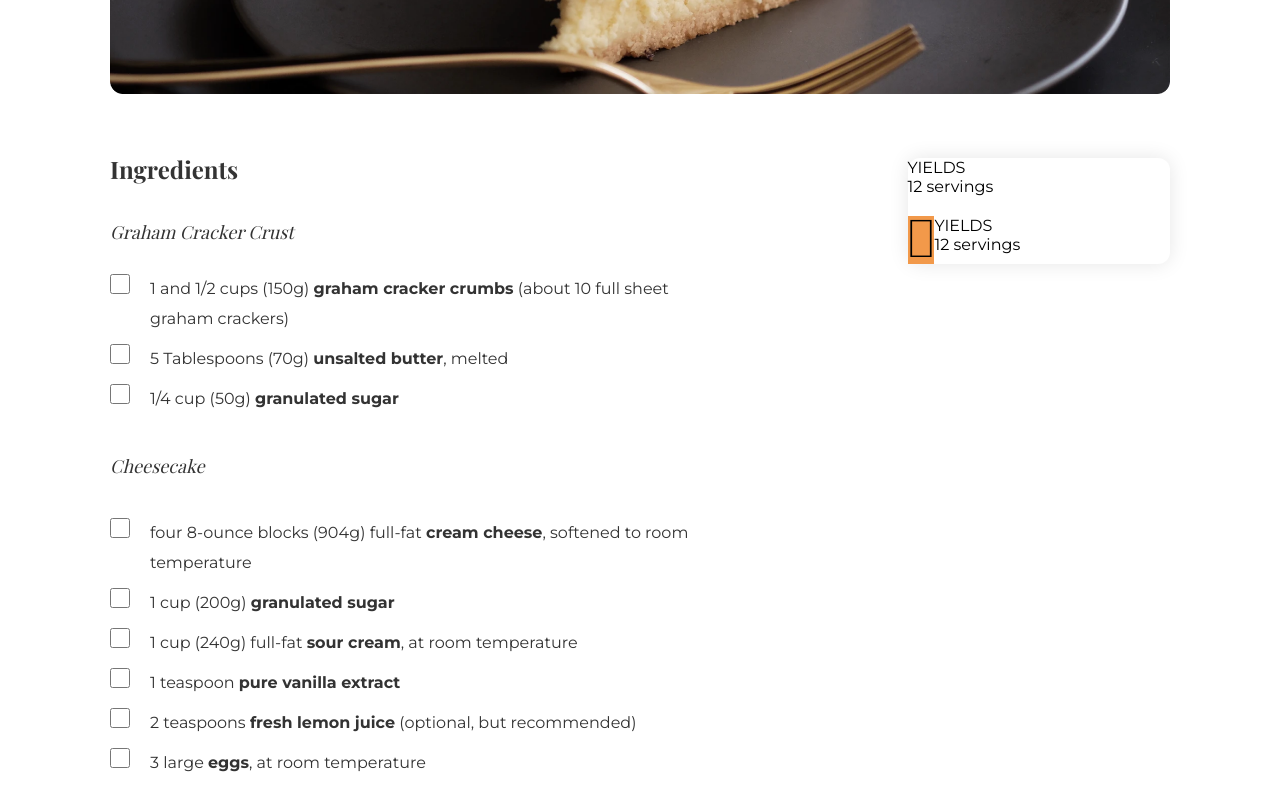
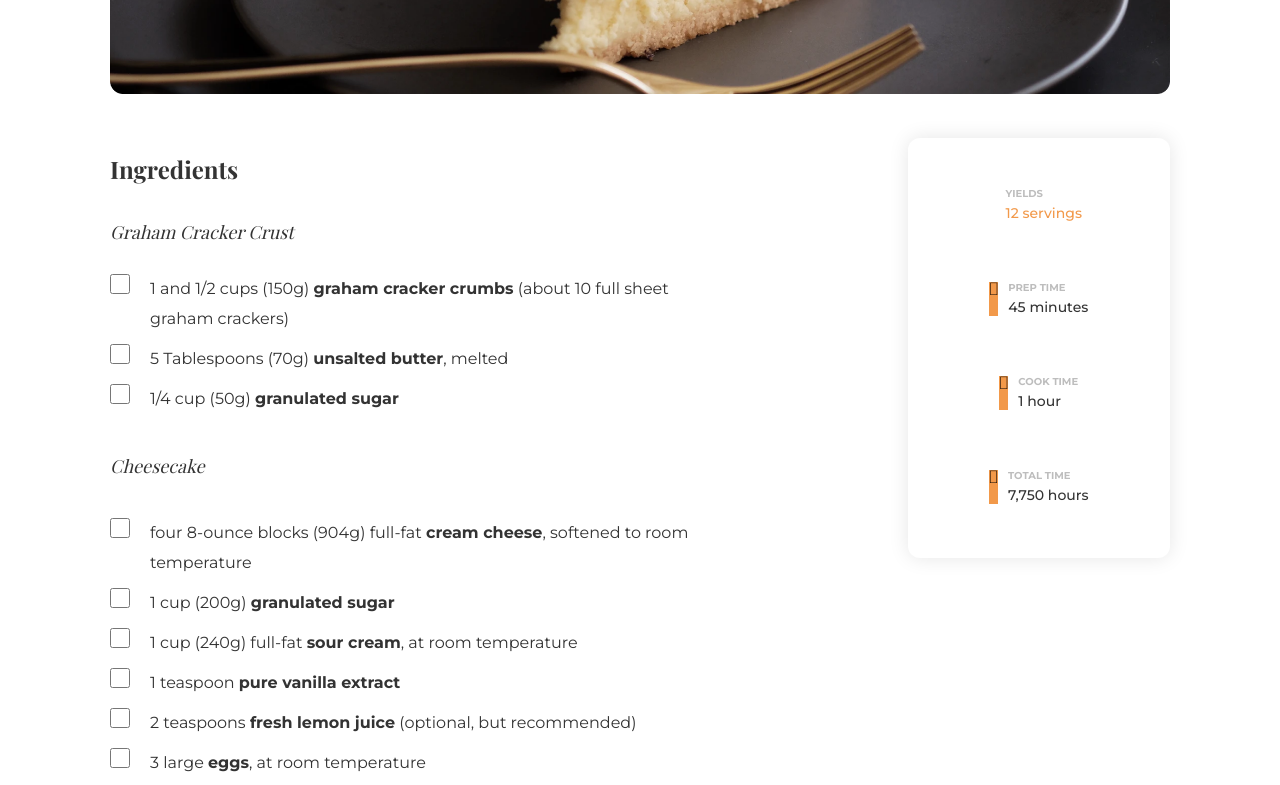
Before and after one commit to ImieboGodson/DevChallenges-recipe-page, a plain HTML site: page index.html in a window 1280 px wide. Shown: the part 660-1445 px from the top of the page. Drawn offline with nearby package versions, Linux system fonts and the light colour scheme; a web font is replaced by a local one.

Commit message:
feature commit

```diff
--- a/index.html
+++ b/index.html
@@ -22,7 +22,9 @@
 
     <link
       rel="stylesheet"
-      href="resources/css/style.css"
+      href="https://cdnjs.cloudflare.com/ajax/libs/font-awesome/5.15.1/css/all.min.css"
+      integrity="sha512-+4zCK9k+qNFUR5X+cKL9EIR+ZOhtIloNl9GIKS57V1MyNsYpYcUrUeQc9vNfzsWfV28IaLL3i96P9sdNyeRssA=="
+      crossorigin="anonymous"
     />
 
     <link
@@ -32,10 +34,14 @@
 
     <link
       rel="stylesheet"
-      href="https://cdnjs.cloudflare.com/ajax/libs/font-awesome/5.15.1/css/all.min.css"
-      integrity="sha512-+4zCK9k+qNFUR5X+cKL9EIR+ZOhtIloNl9GIKS57V1MyNsYpYcUrUeQc9vNfzsWfV28IaLL3i96P9sdNyeRssA=="
-      crossorigin="anonymous"
+      href="resources/css/mediaquieries.css"
     />
+
+    <link
+      rel="stylesheet"
+      href="resources/css/style.css"
+    />
+
 
     <title>Recipe Page</title>
 
@@ -63,7 +69,7 @@
         <img src="/resources/images/photo1.png" alt="">
       </div>
       <div class="description grid">
-        <div class="ingredient-instruction">
+        <div class="left-col">
           <h2 class="heading my-2 py-1">Ingredients</h2>
           <h3 class="food-title my-4 py-2">Graham Cracker Crust</h3>
           <div class="check-list-item my-2">
@@ -178,26 +184,42 @@
             <p class="list-description">Serve cheesecake with desired toppings. Cover
               and store leftover cheesecake in the refrigerator for up to 5 days.</p>
           </div>
+          <p class="reference-text  py-3">Source: https://sallysbakingaddiction.com/classic-cheesecake/ </p>
         </div>
-        <div class="time">
+        <div class="right-col">
           <div class="timing-div">
-            <div class="timing-list-item my-4">
-              <i class="fas fa-utensils-alt fa-3x"></i>
+            <div class="timing-list-item my-6">
+              <i class="fas fa-utensils-alt"></i>
               <div class="texts-labels">
-                <p>YIELDS</p>
-                <P>12 servings</P>
+                <p class="top-text">YIELDS</p>
+                <P class="bottom-text diff-color">12 servings</P>
               </div>
             </div>
-            <div class="timing-list-item my-4">
-              <i class="fal fa-clock fa-3x"></i>
+            <div class="timing-list-item my-6">
+              <i class="fal fa-clock"></i>
               <div class="texts-labels">
-                <p class="top-text">YIELDS</p>
-                <P class="bottom-text">12 servings</P>
+                <p class="top-text">PREP TIME</p>
+                <P class="bottom-text">45 minutes</P>
+              </div>
+            </div>
+            <div class="timing-list-item my-6">
+              <i class="fal fa-clock"></i>
+              <div class="texts-labels">
+                <p class="top-text">COOK TIME</p>
+                <P class="bottom-text">1 hour</P>
+              </div>
+            </div>
+            <div class="timing-list-item my-6">
+              <i class="fal fa-clock"></i>
+              <div class="texts-labels">
+                <p class="top-text">TOTAL TIME</p>
+                <P class="bottom-text">7,750 hours</P>
               </div>
             </div>
           </div>
         </div>
       </div>
+      <p class="footer-text py-4">Imiebo Godson @ DevChallenges.io</p>
     </div>
 
   </body>
--- /dev/null
+++ b/resources/css/mediaquieries.css
@@ -0,0 +1,13 @@
+@media (max-width: 700px) {
+    .grid {
+        grid-template-columns: 1fr;
+    }
+
+    .right-col {
+        order: 1;
+    }
+
+    .left-col {
+        order: 2;
+    }
+}
--- a/resources/css/style.css
+++ b/resources/css/style.css
@@ -30,7 +30,7 @@ body {
 
 .header-subtext p {
     width: 55%;
-    font-family: Montserrat;
+    font-family: 'Montserrat';
     font-style: italic;
     font-weight: 500;
     font-size: 14px;
@@ -40,6 +40,10 @@ body {
 
 .image-div img {
     width: 100%;
+}
+
+.description {
+    margin-bottom: 100px;
 }
 
 .heading {
@@ -113,10 +117,24 @@ input[type='checkbox'] {
     font-weight: normal;
     font-size: 16px;
     line-height: 20px;
-    color: #000000;
+    color: #333333;
+}
+
+.reference-text {
+    font-family: Montserrat;
+    font-style: italic;
+    font-weight: normal;
+    font-size: 16px;
+    line-height: 150%;
+    color: #BDBDBD;
 }
 
 .timing-div {
+    padding: 20px;
+    width: 100%;
+    height: 420px;
+    display: flex;
+    flex-direction: column;
     background: #FFFFFF;
     box-shadow: 0px 0px 20px rgba(0, 0, 0, 0.1);
     border-radius: 12px;
@@ -125,8 +143,47 @@ input[type='checkbox'] {
 
 .timing-list-item {
     display: flex;
+    justify-content: center;
 }
 
 .timing-div .timing-list-item i {
     background-color: #F2994A;
 }
+
+.texts-labels {
+    margin-left: 10px;
+}
+
+
+.top-text {
+    margin-bottom: 5px;
+    font-family: 'Montserrat';
+    font-style: normal;
+    font-weight: bold;
+    font-size: 10px;
+    line-height: 12px;
+    color: #BDBDBD;
+}
+
+.bottom-text {
+    font-family: 'Montserrat';
+    font-style: normal;
+    font-weight: 500;
+    font-size: 14px;
+    line-height: 17px;
+    color: #333333;
+}
+
+.diff-color {
+    color: #F2994A;
+}
+
+.footer-text {
+    text-align: center;
+    font-family: 'Montserrat';
+    font-style: normal;
+    font-weight: 600;
+    font-size: 14px;
+    line-height: 17px;
+    color: #A9A9A9;
+}
```
